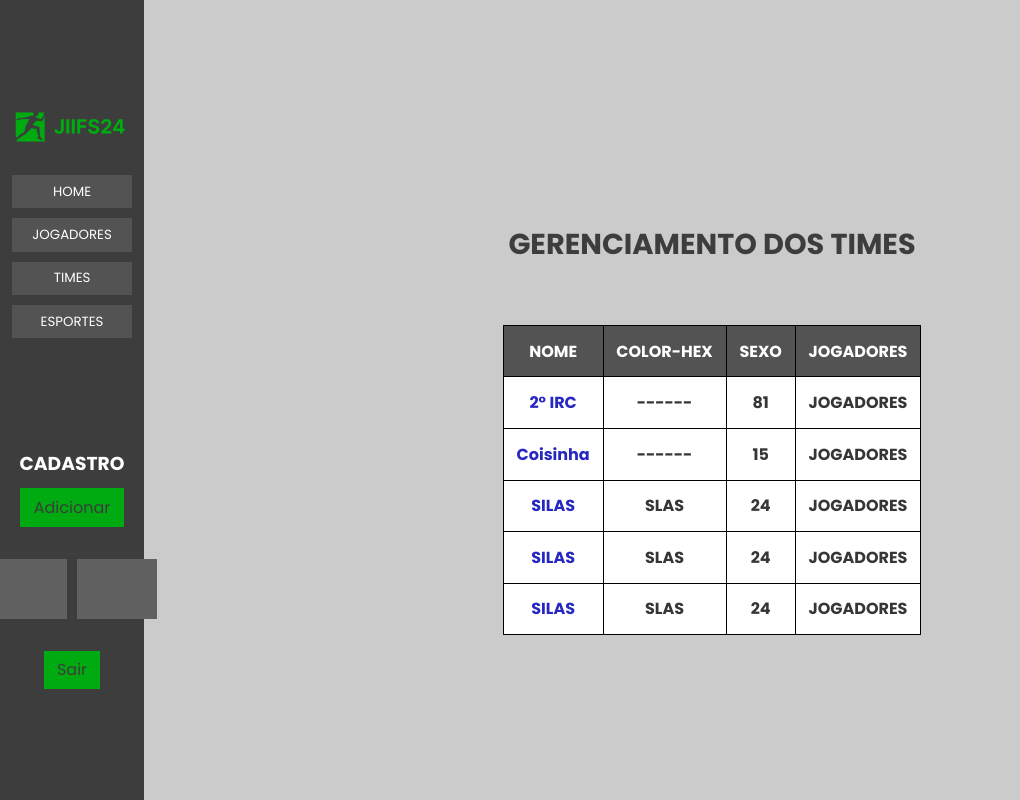
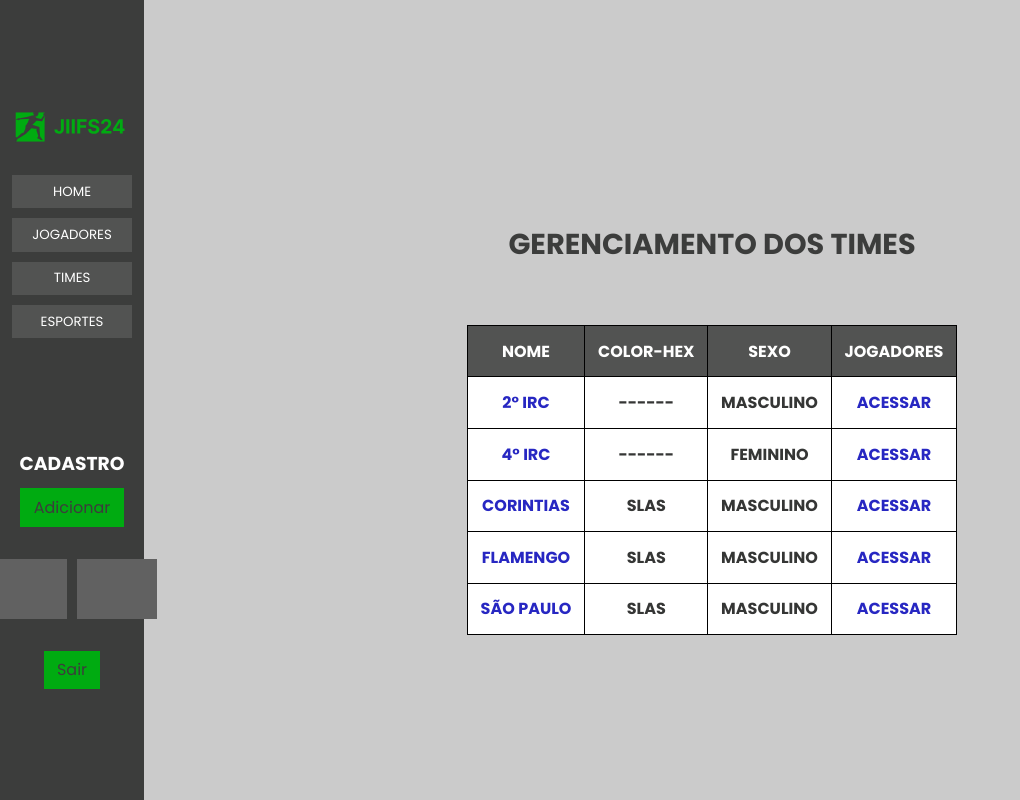
Before and after one commit to Morea-IFS/jiifs-interclass-2024, a Django app: page /time/gerenciar in a window 1280 px wide. Shown: the whole page, without its empty margins (0-1020 px from the left). Run offline with Django 5.2, Linux system fonts and the light colour scheme; parts of the project's set-up code (start-up, migrations or seed data) failed here and were passed over; grey boxes are pictures that could not be loaded.

Commit message:
♻️ Code improvements and refactoring

```diff
--- a/app/templates/cadastro-jogadores.html
+++ b/app/templates/cadastro-jogadores.html
@@ -58,11 +58,11 @@
                         <div class="block-inputs-form">
                             <div>
                                 <input type="text" autocomplete="on" autocorrect="on"
-                                    placeholder="Nome do jogador"></input>
+                                    placeholder="Nome do jogador">
                                 <input type="text" autocomplete="on" autocorrect="on"
-                                    placeholder="Instagram do jogador"></input>
+                                    placeholder="Instagram do jogador">
                                 <input type="text" autocomplete="on" autocorrect="on"
-                                    placeholder="Número do jogador"></input>
+                                    placeholder="Número do jogador">
                                 <select id="sexos" name="sexos">
                                     <option selected disabled>Selecione o Sexo</option>
                                     <option value="masculino">Masculino</option>
--- a/app/templates/editar-jogadores.html
+++ b/app/templates/editar-jogadores.html
@@ -59,11 +59,11 @@
                             <div class="block-inputs-form">
                                 <div>
                                     <input type="text" autocomplete="on" autocorrect="on"
-                                        placeholder="Nome do jogador"></input>
+                                        placeholder="Nome do jogador">
                                     <input type="text" autocomplete="on" autocorrect="on"
-                                        placeholder="Instagram do jogador"></input>
+                                        placeholder="Instagram do jogador">
                                     <input type="text" autocomplete="on" autocorrect="on"
-                                        placeholder="Número do jogador"></input>
+                                        placeholder="Número do jogador">
                                     <select id="sexos" name="sexos">
                                         <option selected disabled>Selecione o Sexo</option>
                                         <option value="masculino">Masculino</option>
--- a/app/templates/gerenciamento-times.html
+++ b/app/templates/gerenciamento-times.html
@@ -67,42 +67,51 @@
                                     <a href="{% url 'team_edit' %}">2° IRC</a>
                                 </td>
                                 <td>------</td>
-                                <td>81</td>
-                                <td>JOGADORES</td>
+                                <td>MASCULINO</td>
+                                <td>
+                                    <a href="{% url 'manage_team_players' %}">ACESSAR</a>
+                                </td>
                             </tr>
                             <tr>
                                 <td>
-                                    <a href="{% url 'team_edit' %}">Coisinha</a>
+                                    <a href="{% url 'team_edit' %}">4° IRC</a>
                                 </td>
                                 <td>------</td>
-                                <td>15</td>
-                                <td>JOGADORES</td>
+                                <td>FEMININO</td>
+                                <td>
+                                    <a href="{% url 'manage_team_players' %}">ACESSAR</a>
+                                </td>
                             </tr>
                             <tr>
                                 <td>
-                                    <a href="{% url 'team_edit' %}">SILAS</a>
+                                    <a href="{% url 'team_edit' %}">CORINTIAS</a>
                                 </td>
                                 <td>SLAS</td>
-                                <td>24</td>
-                                <td>JOGADORES</td>
+                                <td>MASCULINO</td>
+                                <td>
+                                    <a href="{% url 'manage_team_players' %}">ACESSAR</a>
+                                </td>
                             </tr>
                             <tr>
                                 <td>
-                                    <a href="{% url 'team_edit' %}">SILAS</a>
+                                    <a href="{% url 'team_edit' %}">FLAMENGO</a>
                                 </td>
                                 <td>SLAS</td>
-                                <td>24</td>
-                                <td>JOGADORES</td>
+                                <td>MASCULINO</td>
+                                <td>
+                                    <a href="{% url 'manage_team_players' %}">ACESSAR</a>
+                                </td>
                             </tr>
                             <tr>
                                 <td>
-                                    <a href="{% url 'team_edit' %}">SILAS</a>
+                                    <a href="{% url 'team_edit' %}">SÃO PAULO</a>
                                 </td>
                                 <td>SLAS</td>
-                                <td>24</td>
-                                <td>JOGADORES</td>
+                                <td>MASCULINO</td>
+                                <td>
+                                    <a href="{% url 'manage_team_players' %}">ACESSAR</a>
+                                </td>
                             </tr>
-
                         </table>
                     </section>
                 </div>
```
